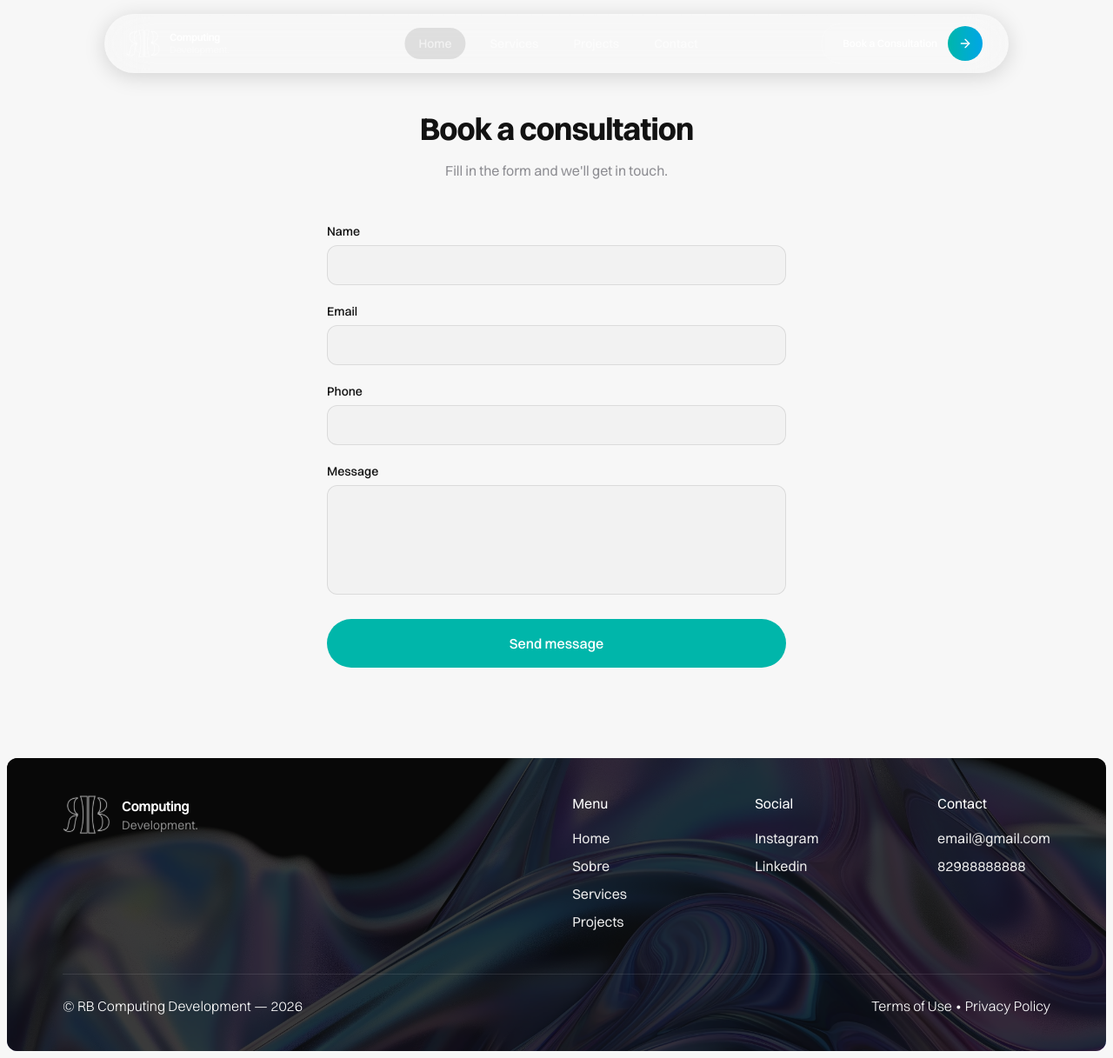
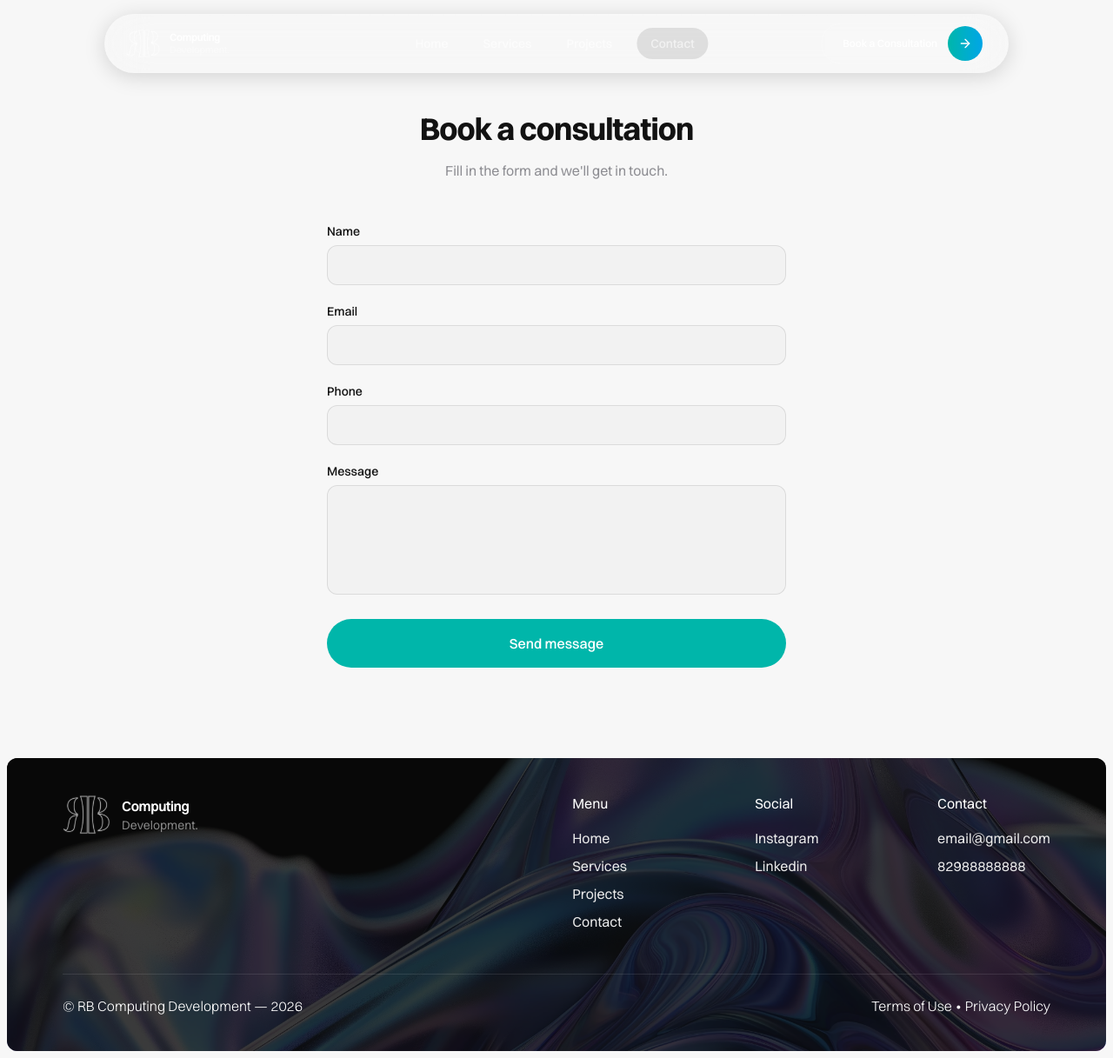
Before and after one commit to luanbatistadev/rb-site, a Next.js app: page /en/contato in a window 1280 px wide. Shown: the whole page at 87% size. Built offline with nearby package versions, Linux system fonts and the light colour scheme.

Commit message:
fix: header and footer links navigate to actual pages, active link tracks current route

```diff
--- a/src/app/[locale]/contato/page.tsx
+++ b/src/app/[locale]/contato/page.tsx
@@ -18,7 +18,7 @@ export default async function ContatoPage({
 
   return (
     <>
-      <Header locale={locale} dict={dict.nav} />
+      <Header locale={locale} dict={dict.nav} activePath="/contato" />
       <main className="min-h-screen pt-32 pb-24">
         <ContactForm dict={dict.contact} />
       </main>
--- a/src/app/[locale]/page.tsx
+++ b/src/app/[locale]/page.tsx
@@ -24,7 +24,7 @@ export default async function HomePage({
 
   return (
     <>
-      <Header locale={locale} dict={dict.nav} />
+      <Header locale={locale} dict={dict.nav} activePath="" />
       <main>
         <Hero dict={dict.hero} locale={locale} />
         <TechBar />
--- a/src/app/[locale]/projetos/[id]/page.tsx
+++ b/src/app/[locale]/projetos/[id]/page.tsx
@@ -29,7 +29,7 @@ export default async function ProjectDetailPage({
 
   return (
     <>
-      <Header locale={locale} dict={dict.nav} variant="light" />
+      <Header locale={locale} dict={dict.nav} variant="light" activePath="/projetos" />
       <ProjectDetailContent
         project={project}
         description={dict.projectDetail.description}
--- a/src/app/[locale]/projetos/page.tsx
+++ b/src/app/[locale]/projetos/page.tsx
@@ -20,7 +20,7 @@ export default async function ProjetosPage({
 
   return (
     <>
-      <Header locale={locale} dict={dict.nav} />
+      <Header locale={locale} dict={dict.nav} activePath="/projetos" />
       <main>
         <ProjectsPageContent
           dict={dict.projectsPage}
--- a/src/app/[locale]/servicos/page.tsx
+++ b/src/app/[locale]/servicos/page.tsx
@@ -19,7 +19,7 @@ export default async function ServicosPage({
 
   return (
     <>
-      <Header locale={locale} dict={dict.nav} />
+      <Header locale={locale} dict={dict.nav} activePath="/servicos" />
       <main>
         <ServicesPageContent dict={dict.servicesPage} locale={locale} />
         <Cta dict={dict.cta} locale={locale} />
--- a/src/components/layout/footer.tsx
+++ b/src/components/layout/footer.tsx
@@ -25,10 +25,10 @@ type FooterProps = {
 };
 
 const menuLinks = [
-  { key: "home" as const, label: "Início" },
-  { label: "Sobre", href: "#servicos" },
-  { key: "services" as const, label: "Serviços" },
-  { key: "projects" as const, label: "Projetos" },
+  { key: "home" as const, href: "" },
+  { key: "services" as const, href: "/servicos" },
+  { key: "projects" as const, href: "/projetos" },
+  { key: "contact" as const, href: "/contato" },
 ];
 
 export function Footer({ dict, locale, navDict }: FooterProps) {
@@ -86,13 +86,13 @@ export function Footer({ dict, locale, navDict }: FooterProps) {
                 </h3>
                 <ul className="mt-4 flex flex-col gap-2">
                   {menuLinks.map((link) => (
-                    <li key={link.label}>
-                      <a
-                        href={link.href || `#${link.key}`}
+                    <li key={link.key}>
+                      <Link
+                        href={`/${locale}${link.href}`}
                         className="text-base text-[#eaeaea] transition-colors duration-200 hover:text-white"
                       >
-                        {link.key ? navDict[link.key] : link.label}
-                      </a>
+                        {navDict[link.key]}
+                      </Link>
                     </li>
                   ))}
                 </ul>
--- a/src/components/layout/header.tsx
+++ b/src/components/layout/header.tsx
@@ -16,16 +16,17 @@ type HeaderProps = {
     cta: string;
   };
   variant?: "dark" | "light";
+  activePath?: string;
 };
 
 const navLinks = [
-  { key: "home" as const, href: "#inicio" },
-  { key: "services" as const, href: "#servicos" },
-  { key: "projects" as const, href: "#projetos" },
-  { key: "contact" as const, href: "#contato" },
+  { key: "home" as const, href: "" },
+  { key: "services" as const, href: "/servicos" },
+  { key: "projects" as const, href: "/projetos" },
+  { key: "contact" as const, href: "/contato" },
 ];
 
-export function Header({ locale, dict, variant = "dark" }: HeaderProps) {
+export function Header({ locale, dict, variant = "dark", activePath = "" }: HeaderProps) {
   const isLight = variant === "light";
   const [scrolled, setScrolled] = useState(false);
   const [mobileOpen, setMobileOpen] = useState(false);
@@ -95,19 +96,22 @@ export function Header({ locale, dict, variant = "dark" }: HeaderProps) {
           </Link>
 
           <div className="hidden items-center gap-4 md:flex absolute left-1/2 -translate-x-1/2">
-            {navLinks.map((link, index) => (
-              <a
+            {navLinks.map((link) => {
+              const isActive = link.href === activePath;
+              return (
+                <Link
                   key={link.key}
-                href={link.href}
+                  href={`/${locale}${link.href}`}
                   className={`flex h-9 items-center rounded-full text-sm font-medium transition-all duration-200 ${
                     isLight
-                    ? `text-foreground/60 hover:bg-foreground/5 hover:text-foreground ${index === 0 ? "bg-white/10 px-4" : "px-3"}`
-                    : `text-white/60 hover:bg-white/8 hover:text-white ${index === 0 ? "bg-black/10 px-4" : "px-3"}`
+                      ? `text-foreground/60 hover:bg-foreground/5 hover:text-foreground ${isActive ? "bg-white/10 px-4" : "px-3"}`
+                      : `text-white/60 hover:bg-white/8 hover:text-white ${isActive ? "bg-black/10 px-4" : "px-3"}`
                   }`}
                 >
                   {dict[link.key]}
-              </a>
-            ))}
+                </Link>
+              );
+            })}
           </div>
 
           <div className="hidden md:block">
@@ -185,9 +189,8 @@ export function Header({ locale, dict, variant = "dark" }: HeaderProps) {
               className="flex h-full flex-col items-center justify-center gap-8"
             >
               {navLinks.map((link, index) => (
-                <motion.a
+                <motion.div
                   key={link.key}
-                  href={link.href}
                   onClick={handleNavClick}
                   initial={{ opacity: 0, y: 20 }}
                   animate={{ opacity: 1, y: 0 }}
@@ -197,10 +200,14 @@ export function Header({ locale, dict, variant = "dark" }: HeaderProps) {
                     ease: [0.25, 0.1, 0.25, 1],
                     delay: 0.15 + index * 0.08,
                   }}
+                >
+                  <Link
+                    href={`/${locale}${link.href}`}
                     className="text-3xl font-semibold text-white transition-colors duration-200 hover:text-accent"
                   >
                     {dict[link.key]}
-                </motion.a>
+                  </Link>
+                </motion.div>
               ))}
 
               <motion.div
```
Also changed, not shown: tests/visual.spec.ts-snapshots/hero-desktop-darwin.png, 1 other file (tests, documents, lock files or other folders). Lines whose indentation alone changed are shown as unchanged.
